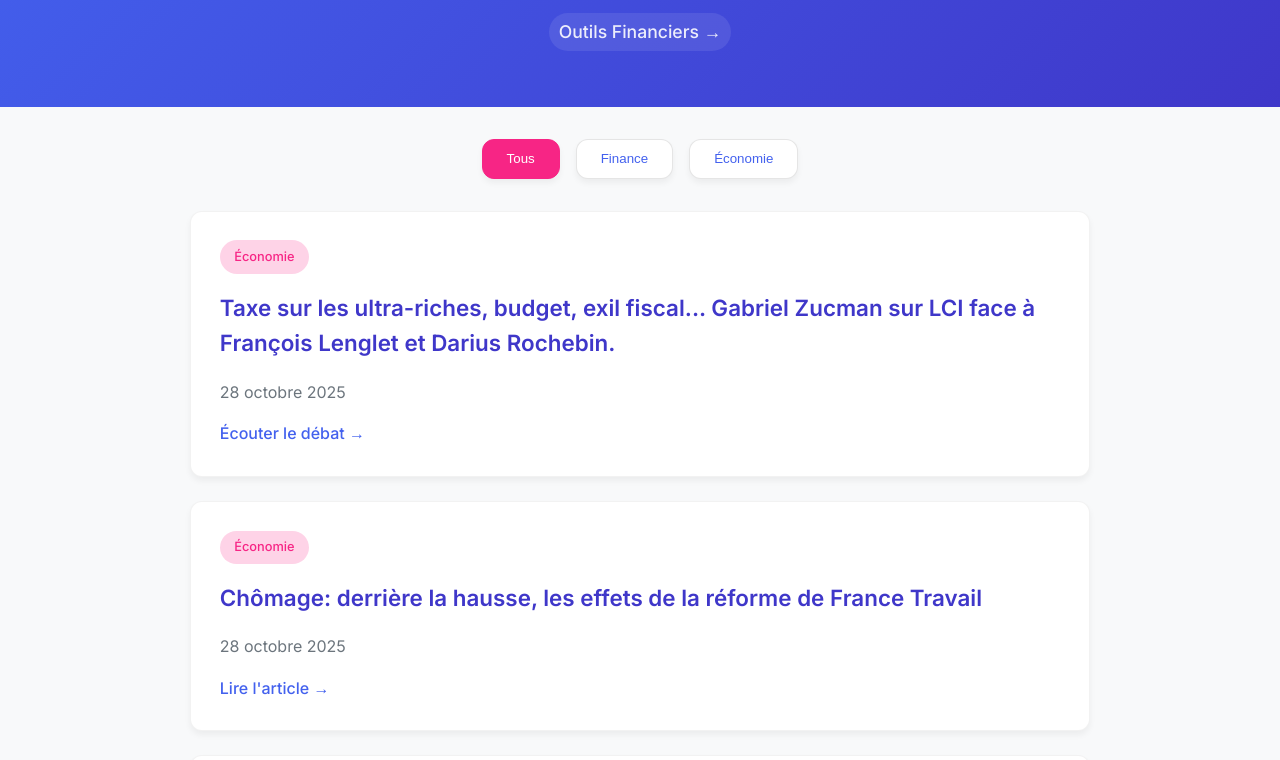
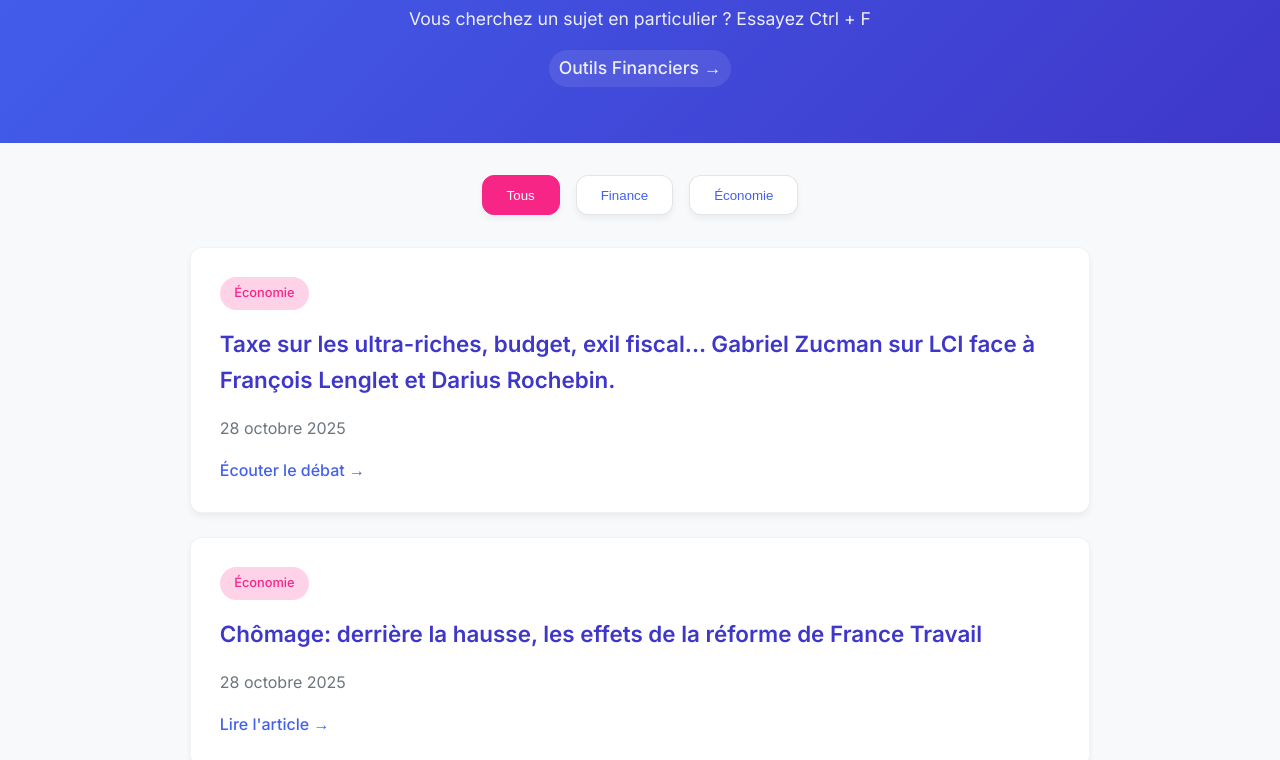
Before and after one commit to FINAGORA/Developper-sa-culture-financiere-et-economique, a plain HTML site: page index.html in a window 1280 px wide. Shown: the part 143-903 px from the top of the page. Drawn offline with Linux system fonts and the light colour scheme.

Commit message:
Update index.html

```diff
--- a/index.html
+++ b/index.html
@@ -21,6 +21,7 @@
     <header>
         <h1>FINAGORA</h1>
         <p>Nous séléctionnons pour vous des articles, vidéos et autres ressources pour vous permettre de mieux comprendre l'économie et la finance.</p>
+        <p>Vous cherchez un sujet en particulier ? Essayez Ctrl + F</p>
         <p><a href="https://odysstory.github.io/Outils-Financiers-en-Ligne" target="_blank" rel="noopener noreferrer" class="header-link">Outils Financiers →</a></p>
     </header>
     </header>
```
